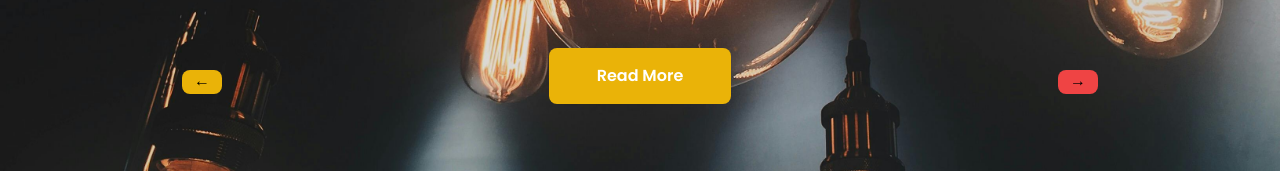
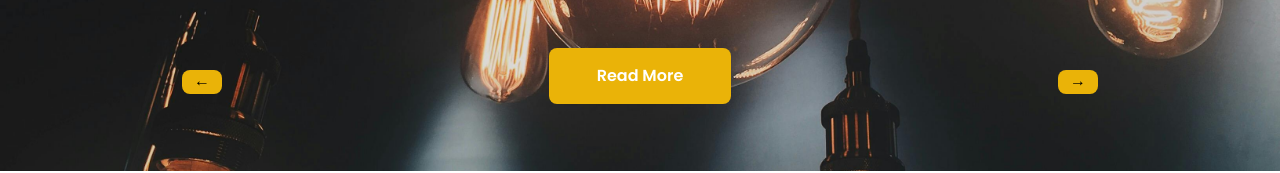
Before and after one commit to SheraziJanjua/electreicca, a React (Vite) app: page / in a window 1280 px wide. Shown: the part 243-416 px from the top of the page. Built offline with nearby package versions, Linux system fonts and the light colour scheme.

Commit message:
Next Button color change

```diff
--- a/src/Components/Slider.jsx
+++ b/src/Components/Slider.jsx
@@ -8,7 +8,7 @@ const Sliderr = () => {
   const sliderRef = useRef(null);
   const NextArrow = () => (
     <div
-      className="bg-red-500 w-8 h-6 md:w-10 md:h-6 cursor-pointer  text-black hover:bg-white rounded-lg absolute bottom-[20%] right-4 md:bottom-[25%] lg:bottom-[22%] md:right-4 lg:right-[-10px] z-10 sm:right-2"
+      className="bg-yellow-500 w-8 h-6 md:w-10 md:h-6 cursor-pointer  text-black hover:bg-white rounded-lg absolute bottom-[20%] right-4 md:bottom-[25%] lg:bottom-[22%] md:right-4 lg:right-[-10px] z-10 sm:right-2"
       onClick={() => sliderRef.current.slickNext()}
     >
       <div style={{ display: 'flex',justifyContent: 'center', height: '100%', marginTop:'-1.5px' }}>
```
